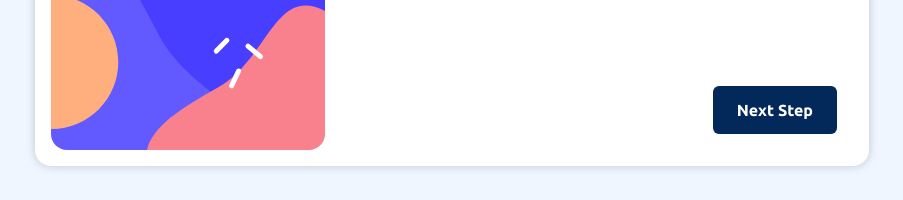
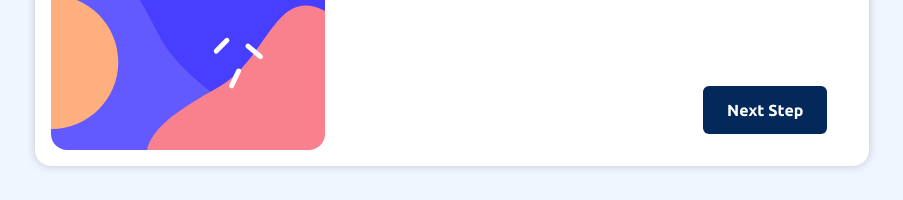
Before and after one commit to frontendfixer/multi-step-form, a React (Vite) app: page / in a window 1280 px wide. Shown: the part 534-734 px from the top of the page, without its empty margins (188-1091 px from the left). Built offline with nearby package versions, Linux system fonts and the light colour scheme.

Commit message:
fix: button container inconsistent padding

```diff
--- a/src/App.scss
+++ b/src/App.scss
@@ -43,13 +43,16 @@
 }
 
 .button__container {
-  padding-inline: 1rem;
+  padding-inline: calc(5% + 1rem);
   padding-block: 1rem;
   background-color: var(--white);
   display: flex;
 
   button:last-child {
     margin-inline-start: auto;
+  }
+  @include mq-min(small) {
+    padding-inline: 5%;
   }
 }
 
```
